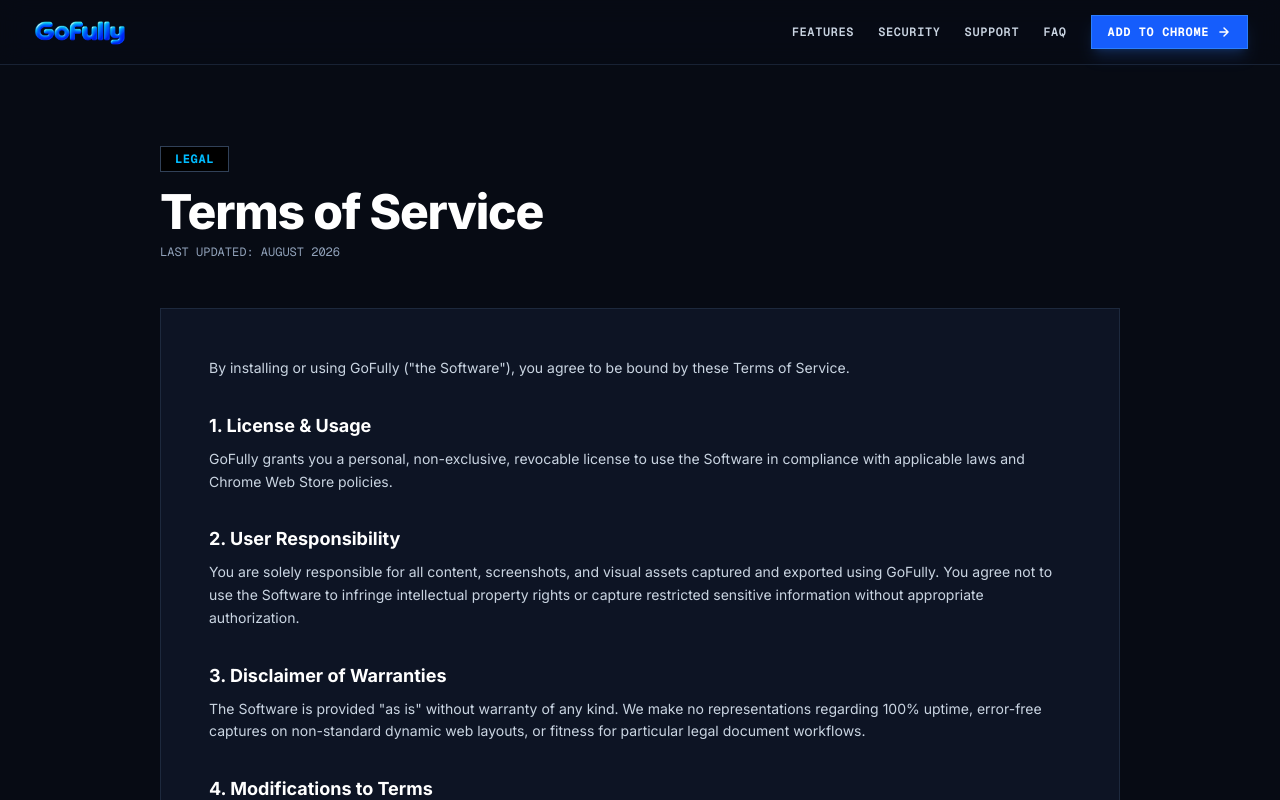
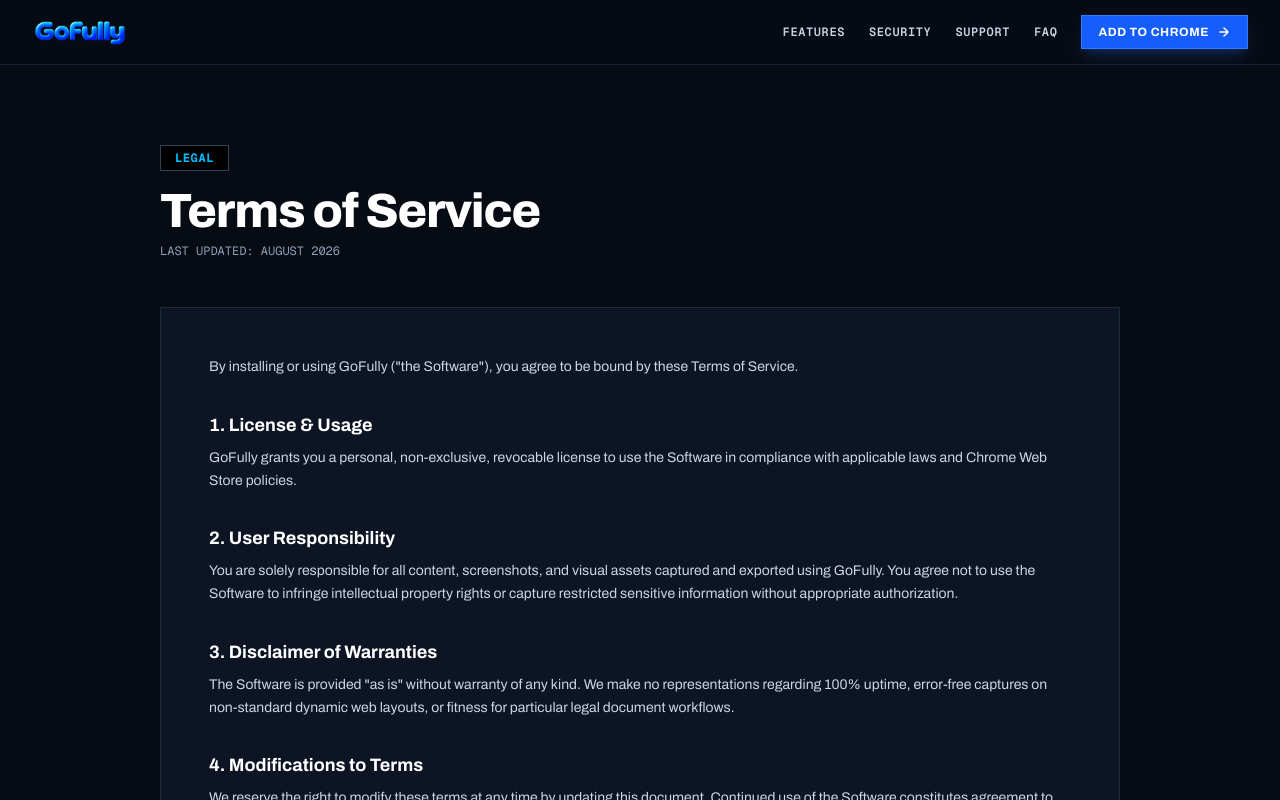
Before and after one commit to MUZEEBURRAHAMAN/gofully-extension, a Next.js app: page /terms in a window 1280 px wide. Shown: the top 800 px of the page. Built offline with nearby package versions, Linux system fonts and the light colour scheme.

Commit message:
style: apply Archivo font family across all sections and pages

```diff
--- a/app/globals.css
+++ b/app/globals.css
@@ -1,8 +1,8 @@
-@import url("https://fonts.googleapis.com/css2?family=Archivo:ital,wght@0,800;0,900;1,900&family=Geist+Mono:wght@400;500;600;700&family=Inter:wght@300;400;500;600;700;800;900&family=Inter+Tight:wght@400;700;800&display=swap");
+@import url("https://fonts.googleapis.com/css2?family=Archivo:ital,wght@0,300;0,400;0,500;0,600;0,700;0,800;0,900;1,400;1,700;1,900&family=Geist+Mono:wght@400;500;600;700&family=Inter:wght@300;400;500;600;700;800;900&display=swap");
 @import "tailwindcss";
 
 :root {
-  --font-sans: 'Inter', -apple-system, BlinkMacSystemFont, 'Segoe UI', Roboto, sans-serif;
+  --font-sans: 'Archivo', -apple-system, BlinkMacSystemFont, 'Segoe UI', Roboto, sans-serif;
   --font-mono: 'Geist Mono', 'JetBrains Mono', monospace;
   --blue-600: #1667F2;
   --blue-700: #0B43A2;
@@ -22,6 +22,14 @@
   padding: 0;
 }
 
+h1, h2, h3, h4, h5, h6, p, span, a, button, input, textarea, select {
+  font-family: var(--font-sans);
+}
+
+.font-mono, [class*="font-mono"] {
+  font-family: var(--font-mono) !important;
+}
+
 /* Custom scrollbars */
 ::-webkit-scrollbar {
   width: 8px;
```
